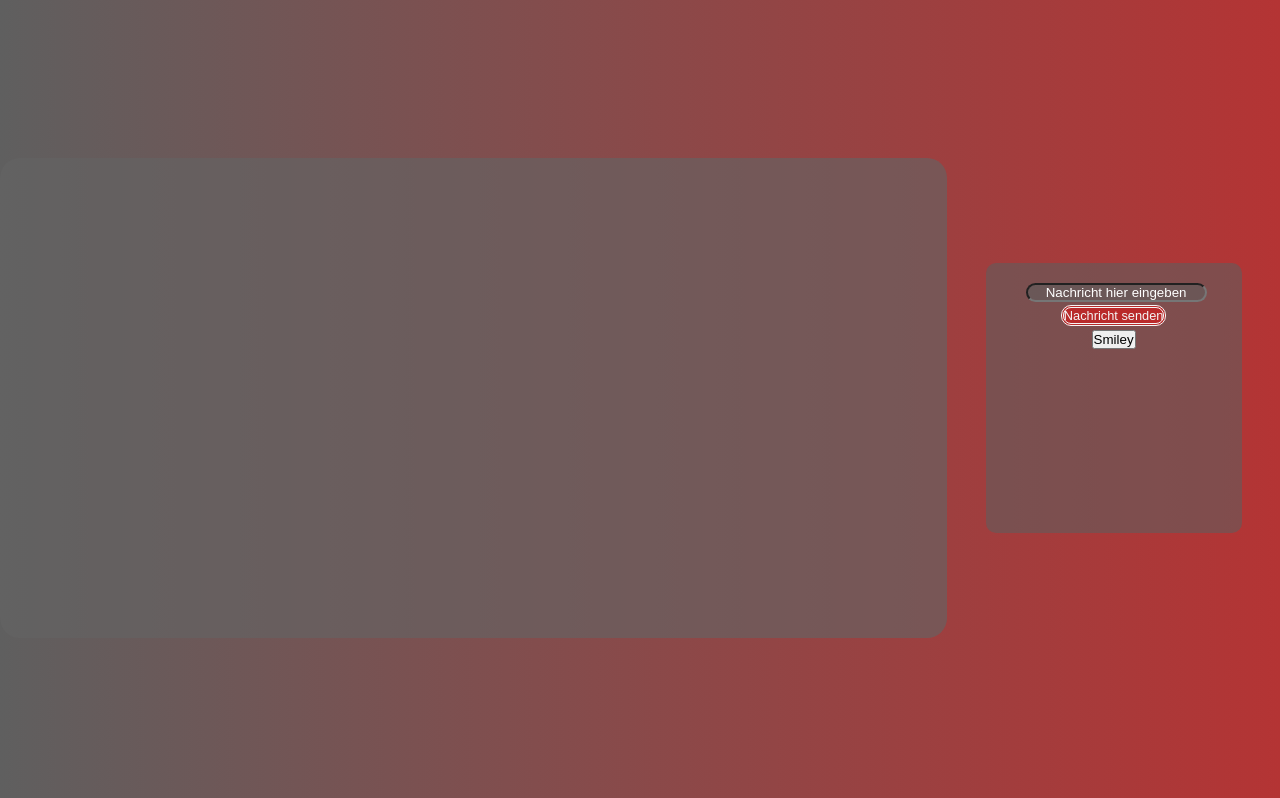
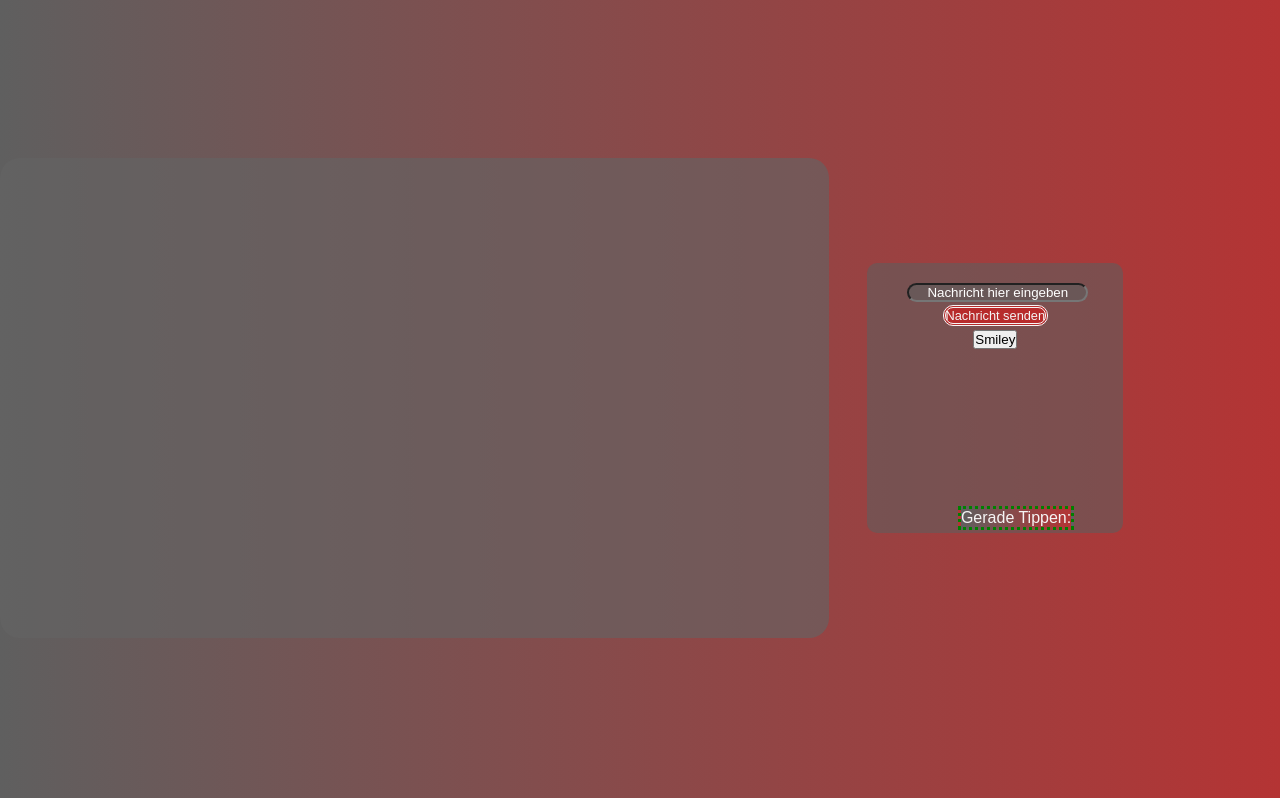
Before and after one commit to sricter/webengineering, a plain HTML site: page frontend/chat.html in a window 1280 px wide. Shown: the part 139-937 px from the top of the page. Drawn offline with nearby package versions, Linux system fonts and the light colour scheme; no server answers.

Commit message:
HTML- und CSS-Element aufgebaut

```diff
--- a/frontend/chat.html
+++ b/frontend/chat.html
@@ -42,6 +42,9 @@
               <div class="smiley" onclick="addSmiley(this.innerHTML)">🙈</div>
             </div>
       </div>
+      <div class="typing-users-box">
+          <ul id="typingUsers">Gerade Tippen:</ul>
+      </div>
     </div>
 
   <!-- Socket io in Frontend verwenden-->
--- a/frontend/style.css
+++ b/frontend/style.css
@@ -151,3 +151,21 @@
 .smiley:hover {
     cursor: pointer;
 }
+.typing-users-box{
+    position:relative;
+    top: 15%;
+    right: 16%;
+    margin: 1px;
+    text-align: center;
+
+    font-weight: 400;
+    color: #f5f4f4;
+    box-sizing: border-box;
+
+    border: dotted green;
+    background-image: linear-gradient(to right, #5f5f5f, #b43434);
+}
+.typingUsers{
+    list-style: none;
+    padding: 30px;
+}
```
